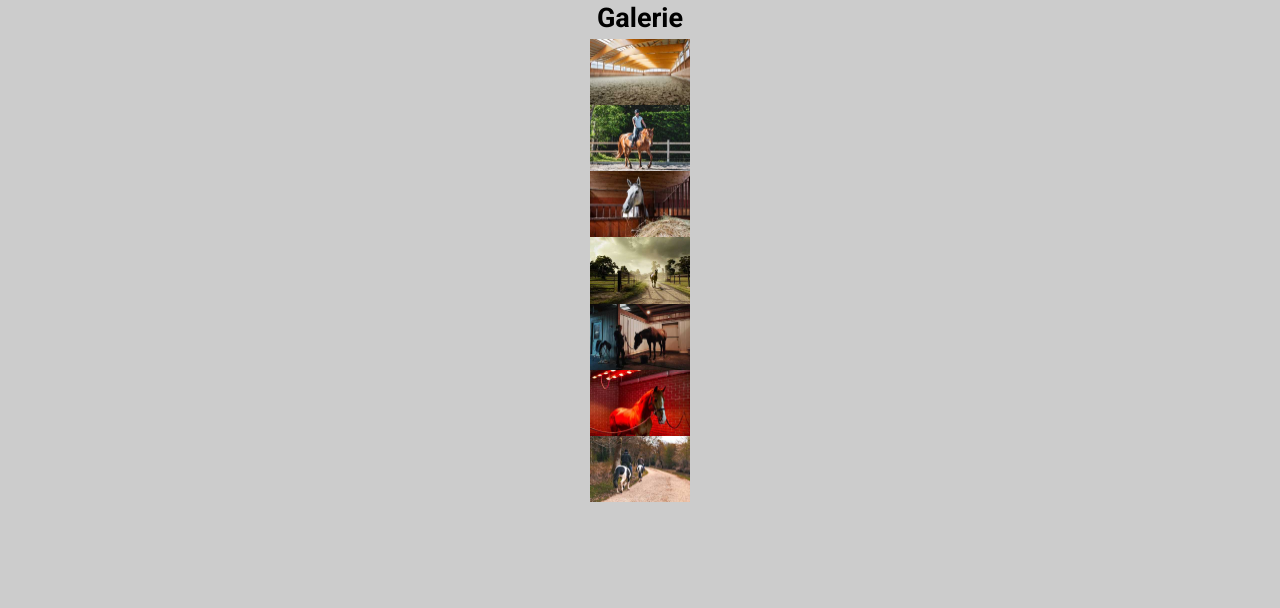
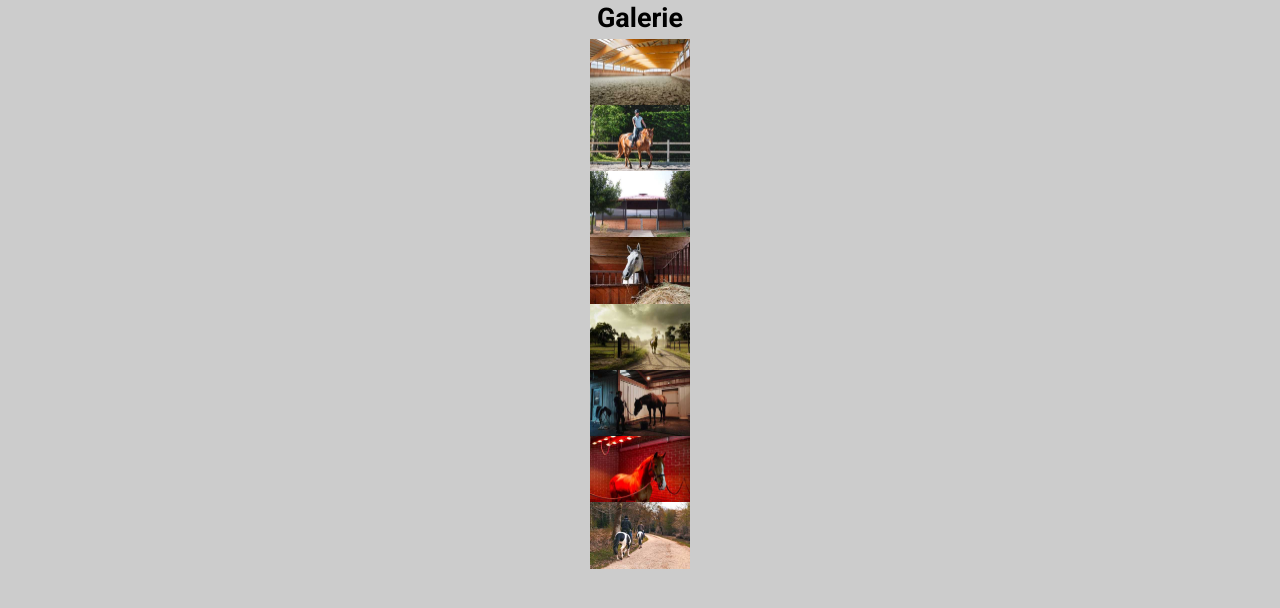
Before and after one commit to LucyNovak85/Zaverecny-projekt, an Eleventy site: page galerie.html in a window 1280 px wide. Shown: the part 102-710 px from the top of the page. Built offline with nearby package versions, Linux system fonts and the light colour scheme; Eleventy itself is replaced by a stand-in of ours; files that its build step writes are made by us from their sources.

Commit message:
gallery add pic

```diff
--- a/galerie.html
+++ b/galerie.html
@@ -12,6 +12,9 @@ title: Staj Lindenhof
 		</a>
 		<a data-fslightbox href="/images/gallery/jizdarna.jpeg">
 			<img src="/images/small/jizdarnaS.jpeg" alt="Jízdárna">
+		</a>
+		<a data-fslightbox href="/images/gallery/kruhovka.jpeg">
+			<img src="/images/small/kruhovkaSS.jpeg" alt="Kruhovka">
 		</a>
 		<a data-fslightbox href="/images/gallery/box.jpeg">
 			<img src="/images/small/boxS.jpeg" alt="Box">
```
Also changed, not shown: images/Gallery/kruhovka.jpeg (added), images/small/kruhovkaSS.jpeg (added).
